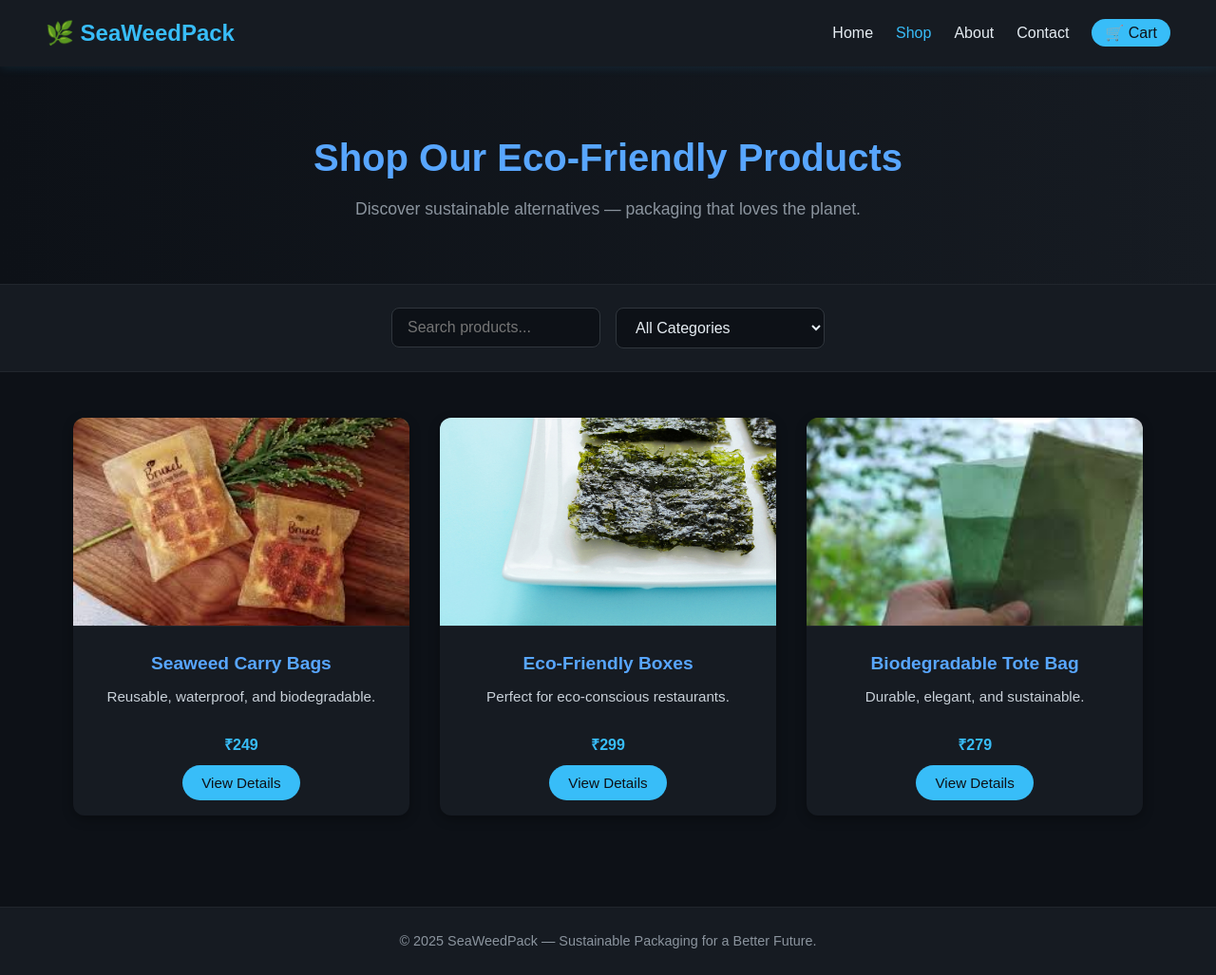
After one commit to domaininversible-coder/Bal_Vigyan, a Flask app: page /shop in a window 1280 px wide. The commit adds this page. Shown: the whole page at 95% size. Run offline with Flask 3, Linux system fonts and the light colour scheme.

Commit message:
Add files via upload

```diff
--- a/app.py
+++ b/app.py
@@ -1,4 +1,4 @@
-from flask import Flask, render_template, request, redirect, url_for, session
+from flask import Flask, render_template, request, redirect, url_for, session, abort
 import database
 import asyncio
 import secrets
@@ -9,9 +9,31 @@ app.secret_key = secrets.token_hex(16)  # Set a secret key for session managemen
 loop = asyncio.new_event_loop()
 asyncio.set_event_loop(loop)
 
+def load_products():
+    with open('products.json', 'r') as f:
+        return json.load(f)
+
+
 @app.route('/')
 def home():
     return render_template('index.html')
+
+@app.route('/shop')
+def shop():
+    return render_template('shop.html')
+
+@app.route('/product/<id>')
+def product_page(id):
+    products = load_products()
+    product = next((p for p in products if p['id'] == id), None)
+    if not product:
+        abort(404)
+    return render_template('product.html', product=product)
+
+@app.errorhandler(404)
+def not_found(e):
+    return render_template('404.html'), 404
+
 
 def save_cookie(data: dict, max_age = 86400*7):
     resp = redirect(url_for('home'))
--- /dev/null
+++ b/static/css/shop.css
@@ -0,0 +1,214 @@
+/* General Reset */
+* {
+    margin: 0;
+    padding: 0;
+    box-sizing: border-box;
+    font-family: 'Poppins', sans-serif;
+}
+
+body {
+    background-color: #0d1117;
+    color: #e6edf3;
+    line-height: 1.6;
+}
+
+/* Navbar */
+.navbar {
+    display: flex;
+    justify-content: space-between;
+    align-items: center;
+    background-color: #161b22;
+    padding: 1rem 3rem;
+    position: sticky;
+    top: 0;
+    z-index: 1000;
+    box-shadow: 0 2px 10px rgba(56, 189, 248, 0.1);
+}
+
+.logo {
+    font-size: 1.5rem;
+    font-weight: 600;
+    color: #38bdf8;
+}
+
+.nav-links {
+    list-style: none;
+    display: flex;
+    gap: 1.5rem;
+}
+
+.nav-links a {
+    color: #e6edf3;
+    text-decoration: none;
+    font-weight: 500;
+    transition: color 0.3s ease;
+}
+
+.nav-links a:hover,
+.nav-links a.active {
+    color: #38bdf8;
+}
+
+.cart-btn {
+    background-color: #38bdf8;
+    color: #0d1117 !important;
+    padding: 6px 14px;
+    border-radius: 20px;
+    font-weight: 600;
+    transition: 0.3s ease;
+}
+
+.cart-btn:hover {
+    background-color: #0ea5e9;
+}
+
+/* Page Header */
+.page-header {
+    text-align: center;
+    padding: 4rem 2rem;
+    background: linear-gradient(90deg, #0d1117, #161b22);
+    border-bottom: 1px solid #21262d;
+}
+
+.page-header h1 {
+    font-size: 2.5rem;
+    color: #58a6ff;
+    margin-bottom: 0.5rem;
+}
+
+.page-header p {
+    font-size: 1.1rem;
+    color: #8b949e;
+}
+
+/* Filter & Search Bar */
+.filter-bar {
+    display: flex;
+    justify-content: center;
+    align-items: center;
+    gap: 1rem;
+    padding: 1.5rem;
+    background-color: #161b22;
+    border-bottom: 1px solid #21262d;
+}
+
+.filter-bar input,
+.filter-bar select {
+    padding: 0.7rem 1rem;
+    border-radius: 8px;
+    border: 1px solid #30363d;
+    background-color: #0d1117;
+    color: #e6edf3;
+    font-size: 1rem;
+    outline: none;
+    width: 220px;
+    transition: 0.3s ease;
+}
+
+.filter-bar input:focus,
+.filter-bar select:focus {
+    border-color: #38bdf8;
+    box-shadow: 0 0 5px rgba(56, 189, 248, 0.3);
+}
+
+/* Shop Products Section */
+.shop-products {
+    padding: 3rem 6%;
+}
+
+.product-grid {
+    display: grid;
+    grid-template-columns: repeat(auto-fit, minmax(260px, 1fr));
+    gap: 2rem;
+}
+
+/* Product Card */
+.product-card {
+    background-color: #161b22;
+    border-radius: 12px;
+    overflow: hidden;
+    box-shadow: 0 4px 12px rgba(0, 0, 0, 0.3);
+    transition: transform 0.3s ease, box-shadow 0.3s ease;
+    text-align: center;
+    padding-bottom: 1rem;
+}
+
+.product-card:hover {
+    transform: translateY(-6px);
+    box-shadow: 0 8px 20px rgba(56, 189, 248, 0.2);
+}
+
+.product-card img {
+    width: 100%;
+    height: 220px;
+    object-fit: cover;
+    border-bottom: 1px solid #21262d;
+}
+
+.product-card h3 {
+    font-size: 1.2rem;
+    margin-top: 1rem;
+    color: #58a6ff;
+}
+
+.product-card p {
+    font-size: 0.95rem;
+    color: #c9d1d9;
+    padding: 0.5rem 1rem;
+    min-height: 50px;
+}
+
+.price {
+    display: block;
+    margin: 0.5rem 0;
+    font-weight: 600;
+    color: #38bdf8;
+}
+
+/* Buttons */
+.btn {
+    background-color: #38bdf8;
+    color: #0d1117;
+    border: none;
+    padding: 10px 20px;
+    border-radius: 25px;
+    font-size: 0.95rem;
+    cursor: pointer;
+    transition: background-color 0.3s ease, transform 0.2s ease;
+}
+
+.btn:hover {
+    background-color: #0ea5e9;
+    transform: scale(1.05);
+}
+
+/* Footer */
+footer {
+    text-align: center;
+    background-color: #161b22;
+    color: #8b949e;
+    padding: 1.5rem;
+    font-size: 0.9rem;
+    margin-top: 3rem;
+    border-top: 1px solid #21262d;
+}
+
+/* Responsive Design */
+@media (max-width: 768px) {
+    .nav-links {
+        display: none;
+    }
+
+    .filter-bar {
+        flex-direction: column;
+        gap: 0.8rem;
+    }
+
+    .page-header h1 {
+        font-size: 2rem;
+    }
+
+    .product-card img {
+        height: 200px;
+    }
+}
--- /dev/null
+++ b/static/js/product.js
@@ -0,0 +1,5 @@
+// Add-to-cart button functionality (temporary alert for now)
+document.querySelector('.add-to-cart').addEventListener('click', () => {
+    const productName = document.querySelector('h1').textContent;
+    alert(`${productName} added to cart 🛒`);
+});
--- /dev/null
+++ b/static/js/shop.js
@@ -0,0 +1,33 @@
+// Simple product filtering and search
+const search = document.getElementById('search');
+const filter = document.getElementById('filter');
+const products = document.querySelectorAll('.product-card');
+
+// Filter by category
+filter.addEventListener('change', () => {
+    const value = filter.value;
+    products.forEach(p => {
+        if (value === 'all' || p.dataset.category === value) {
+            p.style.display = 'block';
+        } else {
+            p.style.display = 'none';
+        }
+    });
+});
+
+// Search by text
+search.addEventListener('keyup', () => {
+    const text = search.value.toLowerCase();
+    products.forEach(p => {
+        const name = p.querySelector('h3').textContent.toLowerCase();
+        p.style.display = name.includes(text) ? 'block' : 'none';
+    });
+});
+
+// Add to Cart (dummy for now)
+document.querySelectorAll('.add-to-cart').forEach(btn => {
+    btn.addEventListener('click', () => {
+        const product = btn.parentElement.querySelector('h3').textContent;
+        alert(`${product} added to cart! 🛒`);
+    });
+});
--- a/templates/index.html
+++ b/templates/index.html
@@ -64,7 +64,7 @@
                 <button class="btn">Add to Cart</button>
             </div>
             <div class="product-card">
-                <img src="{{ url_for('static', filename='images/img2.jpg') }}" alt="Product">
+                <img src="{{ url_for('static', filename='images/img2.avif') }}" alt="Product">
                 <h3>Food Packaging Wraps</h3>
                 <p>Safe for direct food contact and fully compostable.</p>
                 <button class="btn">Add to Cart</button>
--- /dev/null
+++ b/templates/shop.html
@@ -0,0 +1,73 @@
+<!DOCTYPE html>
+<html lang="en">
+<head>
+    <meta charset="UTF-8">
+    <meta name="viewport" content="width=device-width, initial-scale=1.0">
+    <title>Shop | SeaWeed Packaging</title>
+    <link rel="stylesheet" href="{{ url_for('static', filename='css/shop.css') }}">
+</head>
+<body>
+    <!-- Navbar -->
+    <nav class="navbar">
+        <div class="logo">🌿 SeaWeedPack</div>
+        <ul class="nav-links">
+            <li><a href="/">Home</a></li>
+            <li><a href="/shop" class="active">Shop</a></li>
+            <li><a href="/about">About</a></li>
+            <li><a href="/contact">Contact</a></li>
+            <li><a href="/cart" class="cart-btn">🛒 Cart</a></li>
+        </ul>
+    </nav>
+
+    <!-- Page Header -->
+    <section class="page-header">
+        <h1>Shop Our Eco-Friendly Products</h1>
+        <p>Discover sustainable alternatives — packaging that loves the planet.</p>
+    </section>
+
+    <!-- Filter & Search Bar -->
+    <section class="filter-bar">
+        <input type="text" id="search" placeholder="Search products...">
+        <select id="filter">
+            <option value="all">All Categories</option>
+            <option value="bags">Carry Bags</option>
+            <option value="wraps">Food Wraps</option>
+            <option value="boxes">Boxes</option>
+        </select>
+    </section>
+
+    <!-- Product Grid -->
+    <section class="shop-products">
+        <div class="product-grid">
+            <div class="product-card" data-category="bags">
+                <img src="{{ url_for('static', filename='images/img1.jpg') }}" alt="Seaweed Carry Bag">
+                <h3>Seaweed Carry Bags</h3>
+                <p>Reusable, waterproof, and biodegradable.</p>
+                <span class="price">₹249</span>
+                <button class="btn add-to-cart">View Details</button>
+            </div>
+            <div class="product-card" data-category="boxes">
+                <img src="{{ url_for('static', filename='images/img3.jpg') }}" alt="Eco Box">
+                <h3>Eco-Friendly Boxes</h3>
+                <p>Perfect for eco-conscious restaurants.</p>
+                <span class="price">₹299</span>
+                <button class="btn add-to-cart">View Details</button>
+            </div>
+            <div class="product-card" data-category="bags">
+                <img src="{{ url_for('static', filename='images/img4.jpg') }}" alt="Tote Bag">
+                <h3>Biodegradable Tote Bag</h3>
+                <p>Durable, elegant, and sustainable.</p>
+                <span class="price">₹279</span>
+                <button class="btn add-to-cart">View Details</button>
+            </div>
+
+    </section>
+
+    <!-- Footer -->
+    <footer>
+        <p>© 2025 SeaWeedPack — Sustainable Packaging for a Better Future.</p>
+    </footer>
+
+    <script src="{{ url_for('static', filename='js/shop.js') }}"></script>
+</body>
+</html>
```
Also changed, not shown: products.json (added, +26 -0 lines), static/css/style.css (+111 -0 lines), templates/product.html (added, +43 -0 lines).
